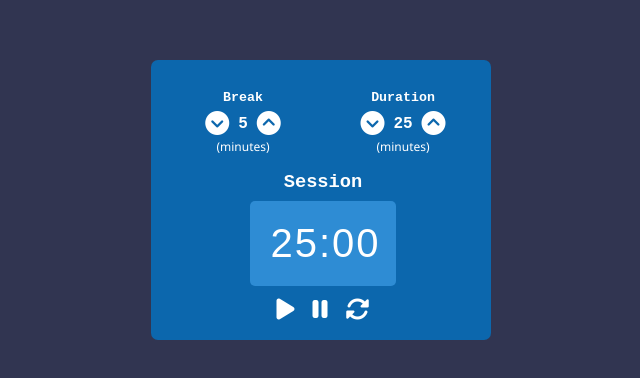
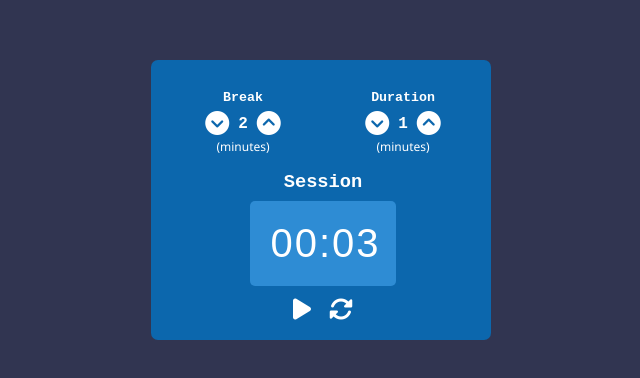
Before and after one commit to M-lakshan/REACT-Simple_Timer, a React (Create React App) app: page / in a window 1280 px wide. Shown: the part 200-578 px from the top of the page, without its empty margins (319-959 px from the left). Built offline with nearby package versions, Linux system fonts and the light colour scheme; a web font is replaced by a local one.

Commit message:
27 passes

```diff
--- a/src/components/App.js
+++ b/src/components/App.js
@@ -6,12 +6,12 @@ class App extends React.Component {
 
   constructor(props) {
     super(props);
-    this.UpdateSession = this.UpdateSession.bind(this);
+    this.UpdateSession = this.UpdateSessionDurations.bind(this);
 
     this.state = {
-      session_time: new Date(1500 * 1000).toISOString().substring(14, 19),
-      session_break: 5,
-      session_length: 25,
+      session_time: new Date(3 * 1000).toISOString().substring(14, 19),
+      session_break: 2,
+      session_length: 1,
       session_state: "stopped",
       session_paused: false,
       session_type: "countdown",
@@ -19,13 +19,17 @@ class App extends React.Component {
     }
   }
 
-  ChangeSessionState(secs_val) {
+  ChangeSessionState(time_val) {
+    document.getElementById("beep").pause();
+
+    console.log(new Date(time_val).toString().split(' ')[4].substring(3,8));/////////////
 
     this.setState(prevState => {
       return {
         session_break: prevState.session_break,
         session_length: prevState.session_length,
-        session_time: new Date(secs_val-1).toString().split(' ')[4].substring(3,8),
+        // session_time: time_val,
+        session_time: new Date(time_val).toString().split(' ')[4].substring(3,8),
         session_state: "running",
         session_paused: false,
         session_type: (prevState.session_type==="countdown") ? "break" : "countdown"
@@ -62,7 +66,7 @@ class App extends React.Component {
 
         this.setState(
           {
-            session_time: "25:00",
+            session_time: new Date(1500 * 1000).toISOString().substring(14, 19),
             session_break: 5,
             session_length: 25,
             session_state: "stopped",
@@ -74,7 +78,7 @@ class App extends React.Component {
       } else {
         this.setState(
           {
-            session_time: "25:00",
+            session_time: new Date(1500 * 1000).toISOString().substring(14, 19),
             session_break: 5,
             session_length: 25,
             session_state: "stopped",
@@ -115,10 +119,11 @@ class App extends React.Component {
         this.setState({ session_time: upd_time });
 
         if(upd_time==="00:00") {
+          document.getElementById("beep").play();
+
           let upd_val = (this.state.session_type==="countdown") ? this.state.session_break : this.state.session_length;
-          let updated_time = new Date(`${current_date}T0${upd_val===60 ? "1:00:00" : (`0:${upd_val<10 ? '0'+upd_val : upd_val}:00`)}`).getTime();
-
-          document.getElementById("beep").play();
+          // let updated_time = upd_val===60 ? "60:00" : (`${upd_val<10 ? '0'+upd_val : upd_val}:00`);
+          let updated_time = new Date(`${current_date}T0${upd_val==="60:00" ? "1:00:00" : ("0:"+(upd_val<10 ? '0'+upd_val : upd_val))}`).getTime();
 
           setTimeout(() => this.ChangeSessionState(updated_time),1000);
         }
@@ -135,7 +140,7 @@ class App extends React.Component {
     }
   }
 
-  UpdateSession(value) {
+  UpdateSessionDurations(value) {
 
     try {
       let upd_val = (value["type"]==="break") ? this.state.session_break : this.state.session_length;
@@ -159,17 +164,14 @@ class App extends React.Component {
     }
   }
 
-  componentDidMount() {
-
-  }
-
   render() {
     let param = (this.state.session_state==="running" ? ((this.state.session_paused) ? "start" : "pause") : "start");
+    let btn_cls = (this.state.session_paused ? "play" : (this.state.session_state==="running" ? "pause" : "play"));
 
     return (
       <div id="Timer" className="App">
         <Timeset
-          setTimeFrame={(e) => this.UpdateSession(e)}
+          setTimeFrame={(e) => this.UpdateSessionDurations(e)}
           _id="break-label"
           _class="break-control"
           _type="Break"
@@ -179,7 +181,7 @@ class App extends React.Component {
           _val={this.state.session_break}
         />
         <Timeset
-          setTimeFrame={(e) => this.UpdateSession(e)}
+          setTimeFrame={(e) => this.UpdateSessionDurations(e)}
           _id="session-label"
           _class="session-control"
           _type="Duration"
@@ -200,10 +202,7 @@ class App extends React.Component {
           </div>
           <div className="controls">
             <button id="start_stop" onClick={() => this.ManageSession(param)}>
-              <i className={`fa-solid fa-${this.state.session_state==="running" ? "stop" : "play"}`}></i>
-            </button>
-            <button id="pause" onClick={() => this.ManageSession(param)}>
-              <i className="fa-solid fa-pause"></i>
+              <i className={`fa-solid fa-${btn_cls}`}></i>
             </button>
             <button id="reset" onClick={() => this.ManageSession("reset")}>
               <i className="fa-solid fa-rotate"></i>
--- a/src/styles/App.css
+++ b/src/styles/App.css
@@ -127,14 +127,11 @@
 #Timer .timer .controls #start_stop i.fa-play:hover {
   color: #03e988 !important;
 }
-#Timer .timer .controls #start_stop i.fa-stop:hover {
-  color: #ff5252 !important;
+#Timer .timer .controls #start_stop i.fa-pause:hover {
+  color: #ff8300 !important;
 }
 #Timer .timer .controls #reset:hover {
   color: #ff5252 !important;
-}
-#Timer .timer .controls #pause:hover {
-  color: #ff8300 !important;
 }
 #Timer .timer .controls #beep {
   display: inline-block;
--- a/src/styles/App.scss
+++ b/src/styles/App.scss
@@ -157,10 +157,10 @@
           }
         }
 
-        i.fa-stop {
+        i.fa-pause {
 
           &:hover {
-            color: #ff5252 !important;
+            color: #ff8300 !important;
           }
         }
       }
@@ -172,12 +172,12 @@
         }
       }
 
-      #pause {
+      // #pause {
 
-        &:hover {
-          color: #ff8300 !important;
-        }
-      }
+      //   &:hover {
+      //     color: #ff8300 !important;
+      //   }
+      // }
 
       #beep {
         display: inline-block;
```
Also changed, not shown: 1 other file (tests, documents, lock files or other folders).
